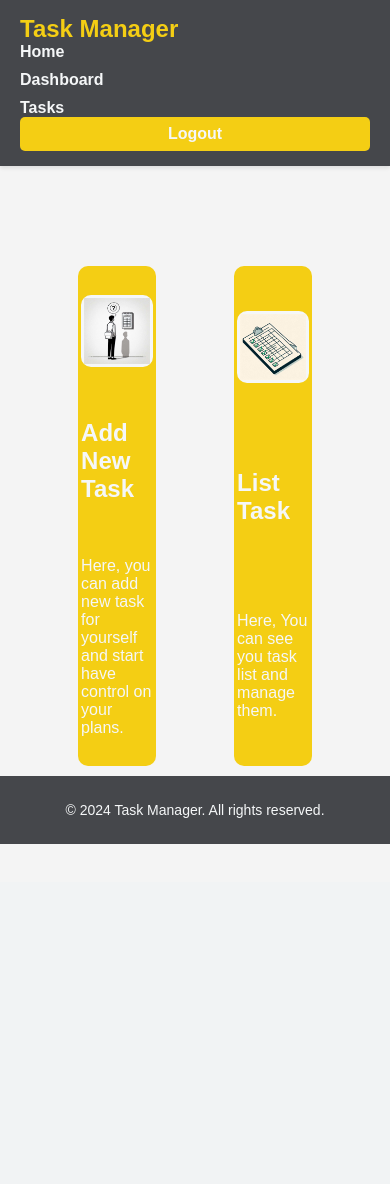
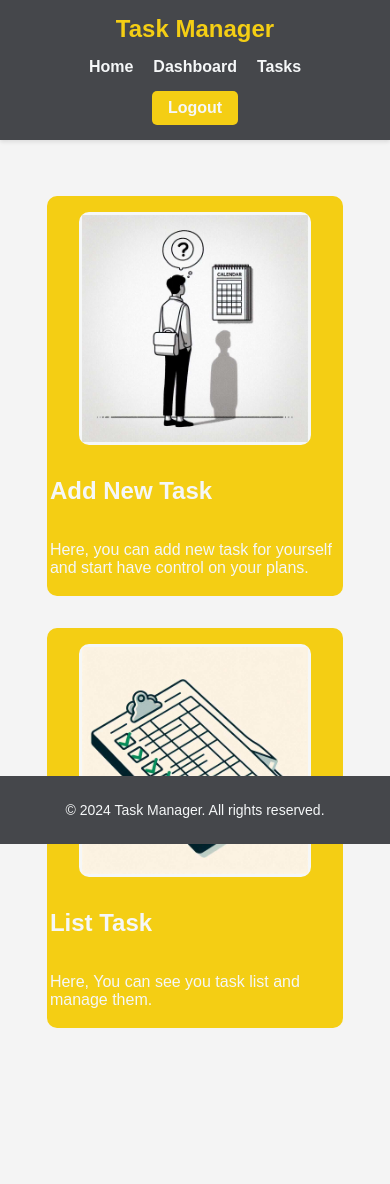
Before and after one commit to Amirmahdikahdouii/Task-manager-php, a PHP site: page /users/dashboard.php in a window 390 px wide. Before the commit the page ends 844 px from the top, so only its background shows below. Run offline with PHP 8.4, Linux system fonts and the light colour scheme; the visitor is signed in with stand-in values (Sample User, id 1); a stand-in replaces the project's code that opens the database connection; some libraries are stand-ins or nearby versions.

Commit message:
database sql added
responsive design added

```diff
--- a/assets/css/dashboard.css
+++ b/assets/css/dashboard.css
@@ -11,8 +11,8 @@
     border-radius: 10px;
     padding: 1%;
     background-color: var(--info-color);
-    width: 25%;
-    max-width: 30%;
+    width: 45%;
+    max-width: 45%;
     height: 500px;
     display: flex;
     flex-direction: column;
@@ -26,6 +26,8 @@
     justify-content: center;
     background-color: var(--white-color);
     width: 100%;
+    max-width: 350px;
+    margin: 0 auto;
     border-radius: 10px;
     border: 3px solid var(--white-color);
 }
@@ -56,3 +58,34 @@
     color: var(--white-color);
     font-family: 'Arial', sans-serif;
 }
+
+
+@media (max-width: 1024px) {
+
+}
+
+@media (max-width: 1024px) {
+
+    .main-section {
+        margin: 40px auto;
+        flex-wrap: wrap;
+    }
+
+    .main-section-item {
+        width: 95%;
+        max-width: 95%;
+        margin: 1rem 0;
+        height: 400px;
+    }
+    .main-section-item-image-container{
+        max-width: 300px;
+        margin: 0 auto;
+    }
+}
+
+@media (max-width: 480px) {
+    .main-section-item-image-container{
+        max-width: 80%;
+        margin: 0 auto;
+    }
+}
--- a/assets/css/footer.css
+++ b/assets/css/footer.css
@@ -5,7 +5,7 @@ footer {
     text-align: center;
     position: fixed;
     bottom: 0;
-    /*left: 0;*/
+    z-index: 2;
     width: 100%;
 }
 
@@ -13,3 +13,15 @@ footer {
     padding: 6px 0;
     font-size: 14px;
 }
+
+@media (max-width: 1024px) {
+
+}
+
+@media (max-width: 768px) {
+
+}
+
+@media (max-width: 480px) {
+
+}
--- a/assets/css/style.css
+++ b/assets/css/style.css
@@ -113,26 +113,38 @@ body {
     color: var(--secondary-color);
 }
 
-/* Responsive Design */
+
+@media (max-width: 1024px) {
+    body{
+        padding-bottom: 100px;
+    }
+}
+
 @media (max-width: 768px) {
     .header-container {
         flex-direction: column;
-        align-items: flex-start;
+    }
+
+    .header-main-nav {
+        margin: 10px 0;
+        padding: 5px 0;
+        width: 100%;
     }
 
     .header-main-nav ul {
-        flex-direction: column;
-        width: 100%;
-        gap: 10px;
-    }
-
-    .auth-buttons {
-        width: 100%;
-        justify-content: flex-end;
-    }
-
-    .auth-buttons .btn {
-        width: 100%;
-        text-align: center;
+        justify-content: center;
     }
 }
+
+@media (max-width: 480px) {
+    .main-section{
+        flex-direction: column;
+    }
+    .main-section-item{
+        width: 80%;
+        max-width: 80%;
+    }
+    .main-section-text-container{
+        order: 2;
+    }
+}
--- a/assets/css/taskList.css
+++ b/assets/css/taskList.css
@@ -231,3 +231,9 @@ button {
 .priority-high {
     background-color: #921A40;
 }
+
+@media (max-width: 768px) {
+    .accordion-container {
+        width: 95%;
+    }
+}
```
Also changed, not shown: assets/css/addNewTask.css (+24 -0 lines), assets/css/index.css (+33 -1 lines), database/init.sql (added, +19 -0 lines).
